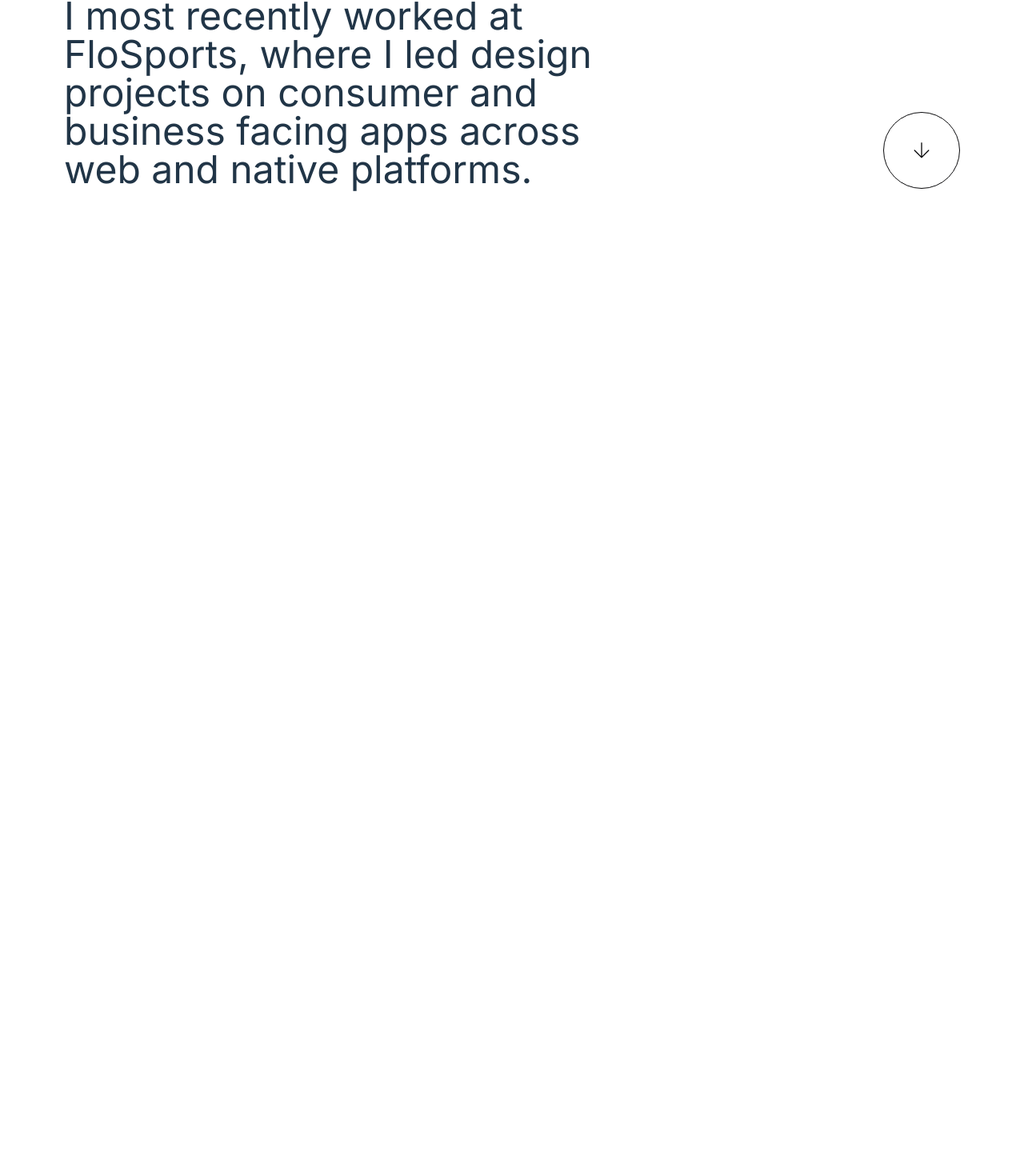
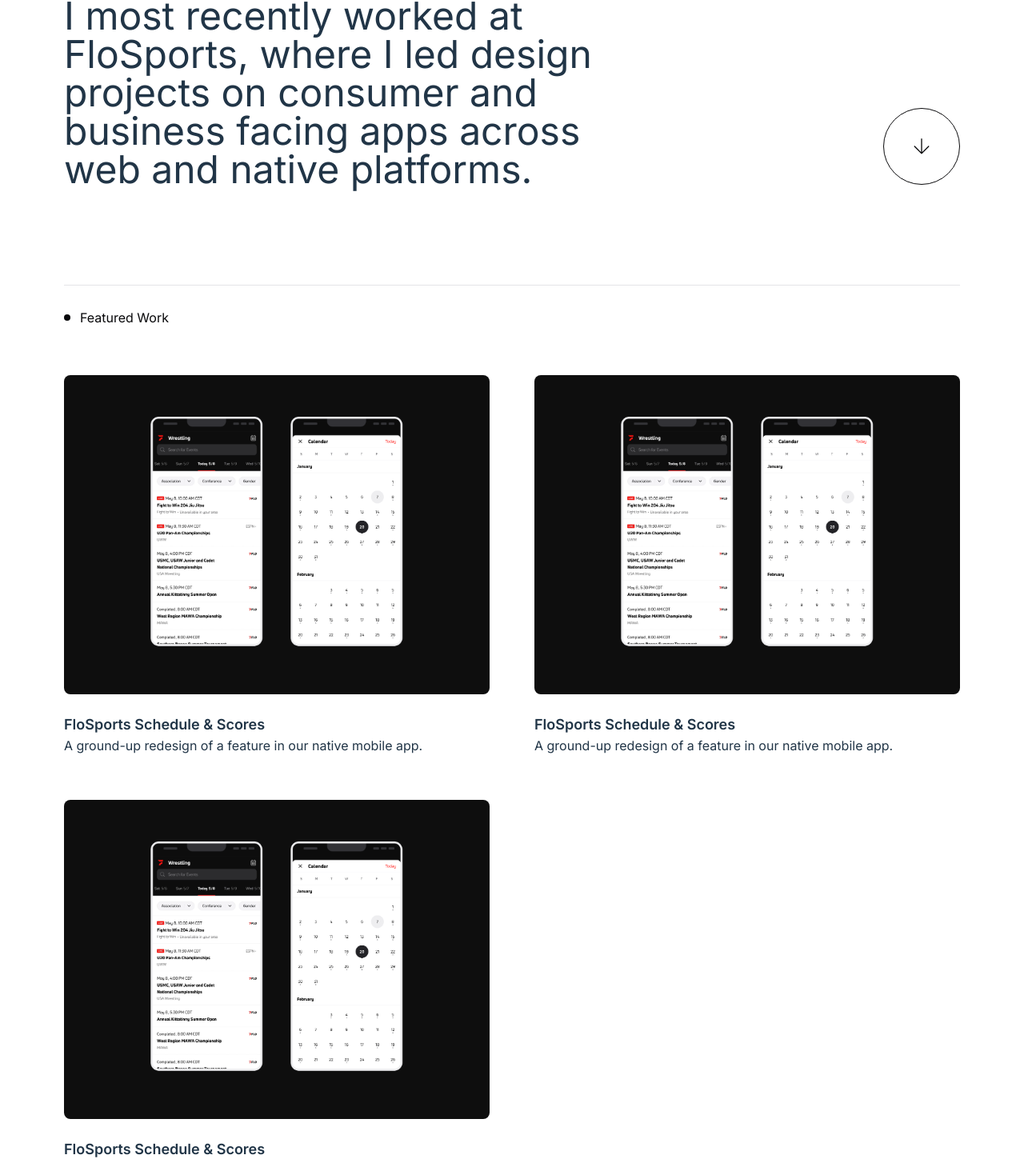
Before and after one commit to JordanBrittain/portfolio-vite, a React (Vite) app: page / in a window 1280 px wide. Shown: the part 500-1954 px from the top of the page at 80% size. Before the commit the page ends 800 px from the top, so only its background shows below. Built offline with nearby package versions, Linux system fonts and the light colour scheme; a web font is replaced by a local one.

Commit message:
created all hp components except footer

```diff
--- a/src/ArrowButton.jsx
+++ b/src/ArrowButton.jsx
@@ -3,9 +3,9 @@ import ArrowIcon from "./ArrowIcon";
 function ArrowButton() {
   return (
     <button
-      className="w-24 h-24 p-0 group relative border border-zinc-950 rounded-full transition-all duration-1000 overflow-hidden
+      className="w-24 h-24 2xl:w-36 2xl:h-36 p-0 group relative border border-zinc-950 rounded-full transition-all duration-1000 overflow-hidden
 
-before:bg-primary-500 before:w-32 before:h-32 before:absolute before:rounded-full before:transition-all before:duration-1000 before:top-0 before:left-0 before:-translate-x-full before:-translate-y-full
+before:bg-primary-500 before:w-32 before:h-32 2xl:before:w-40 2xl:before:h-40 before:absolute before:rounded-full before:transition-all before:duration-1000 before:top-0 before:left-0 before:-translate-x-full before:-translate-y-full
 
 hover:before:left-1/2 hover:before:top-1/2 hover:before:-translate-x-1/2 hover:before:-translate-y-1/2
 "
--- /dev/null
+++ b/src/CaseStudyTile.jsx
@@ -0,0 +1,13 @@
+function CaseStudyTile ({ imgSrc, title, subtext }) {
+return (
+    <div className="flex flex-col gap-6">
+        <img className="aspect-4/3 rounded-lg" src={imgSrc}></img>
+        <div className="flex flex-col">
+            <div className="text-lg font-semibold">{title}</div>
+            <div className="text-base">{subtext}</div>
+        </div>
+    </div>
+)
+}
+
+export default CaseStudyTile;
--- a/src/HeroSection.jsx
+++ b/src/HeroSection.jsx
@@ -2,14 +2,15 @@ import ArrowButton from "./ArrowButton";
 
 function HeroSection() {
     return (
-        <div className="px-site w-screen flex items-end justify-between flex-1 pb-16">
-            <h1 className="font-display font-regular text-5xl w-8/12">
+        <div className="px-site w-full flex items-end justify-between flex-1 pb-16 2xl:pb-28">
+            <h1 className="font-display font-regular text-4xl lg:text-5xl 2xl:text-8xl w-full lg:w-8/12">
             <span>I’m Jordan, a product designer who enjoys dynamic environments and wearing a lot of hats.</span>
             <span className="block pt-8">I most recently worked at FloSports, where I led design projects on consumer and business facing apps across web and native platforms.</span>
             </h1>
 
 
-        <ArrowButton/>
+            <div className="hidden lg:block"><ArrowButton/></div>
+
         </div>
     );
 }
--- a/src/PageContainer.jsx
+++ b/src/PageContainer.jsx
@@ -1,5 +1,5 @@
 function PageContainer({ children }) {
-    return <div className="w-screen flex flex-col">
+    return <div className="w-full flex flex-col">
         {children}
     </div>;
 }
--- /dev/null
+++ b/src/SectionHeader.jsx
@@ -0,0 +1,13 @@
+function SectionHeader({title}) {
+    return (
+        <div className="w-full pt-14 pb-8 px-site">
+            <div className="border-t border-zinc-200 py-7 flex flex-row gap-3 items-center">
+                <div className="w-2 h-2 bg-zinc-950 rounded-full"></div>
+                <h5 className="text-zinc-950 text-base">{title}</h5>
+            </div>
+
+        </div>
+    )
+}
+
+export default SectionHeader;
--- a/src/main.jsx
+++ b/src/main.jsx
@@ -4,6 +4,8 @@ import "./index.css";
 import Navigation from "./Navigation.jsx";
 import PageContainer from "./PageContainer";
 import HeroSection from "./HeroSection";
+import SectionHeader from "./SectionHeader";
+import CaseStudyTile from "./CaseStudyTile";
 
 ReactDOM.createRoot(document.getElementById("root")).render(
   <React.StrictMode>
@@ -12,6 +14,28 @@ ReactDOM.createRoot(document.getElementById("root")).render(
       <Navigation />
       <HeroSection />
       </div>
+
+      <SectionHeader title="Featured Work"/>
+
+      <div className="px-site w-full grid grid-cols-1 gap-14 lg:grid-cols-2 lg:gap-14 pb-32 lg:pb-40">
+
+      <CaseStudyTile
+       imgSrc="/ss-1.png"
+       title="FloSports Schedule & Scores"
+       subtext="A ground-up redesign of a feature in our native mobile app."/>
+
+<CaseStudyTile
+       imgSrc="/ss-1.png"
+       title="FloSports Schedule & Scores"
+       subtext="A ground-up redesign of a feature in our native mobile app."/>
+
+<CaseStudyTile
+       imgSrc="/ss-1.png"
+       title="FloSports Schedule & Scores"
+       subtext="A ground-up redesign of a feature in our native mobile app."/>
+
+      </div>
+
     </PageContainer>
   </React.StrictMode>
 );
--- a/tailwind.config.js
+++ b/tailwind.config.js
@@ -7,6 +7,9 @@ export default {
       display: ["halyard-display", "Inter", "sans-serif"],
     },
     extend: {
+      aspectRatio: {
+        '4/3': '4 / 3',
+      },
       colors: {
         primary: {
           50: '#fdf8f6',
```
Also changed, not shown: public/ss-1.png (added).
